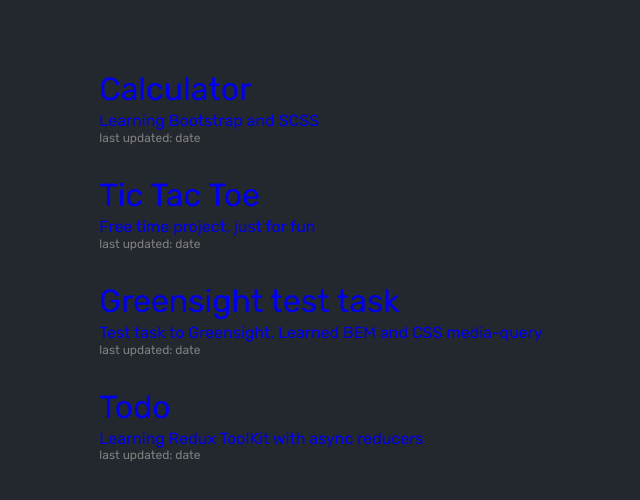
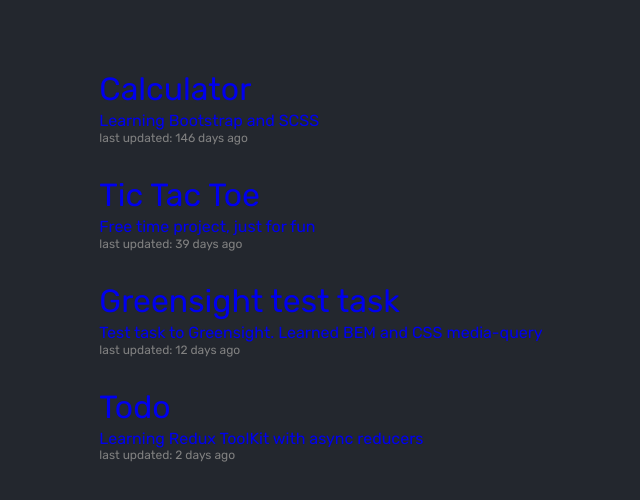
Before and after one commit to Saibaken/saibaken.github.io, a React (Create React App) app: page / in a window 1280 px wide. Shown: the top 500 px of the page, without its empty margins (319-959 px from the left). Built offline with nearby package versions, Linux system fonts and the light colour scheme.

Commit message:
feat: :sparkles: Добавил отсчет с последнего апдейта

```diff
--- a/src/pages/HomePage/HomePage.tsx
+++ b/src/pages/HomePage/HomePage.tsx
@@ -3,32 +3,46 @@
 import './HomePage.css'
 
 export default function HomePage() {
+  const today = new Date();
+  const calculatorUpdateDate = new Date('2022-04-19');
+  const tictactoeUpdateDate = new Date('2022-08-04');
+  const greensightUpdateDate = new Date('2022-08-31');
+  const todoUpdateDate = new Date('2022-09-10');
+  const ms_per_day = 1000 * 60 * 60 * 24;
+
+  const getDaysUntilToday = (date: Date): number => {
+    const utcToday = Date.UTC(today.getFullYear(), today.getMonth(), today.getDate());
+    const utcDate = Date.UTC(date.getFullYear(), date.getMonth(), date.getDate());
+
+    return Math.floor((utcToday - utcDate) / ms_per_day);
+  }
+
   return (
     <div className='hp-container'>
       <div className="navigation">
         <Link className='navigation__link' to='/calculator'>Calculator
           <div className='link__description'>
-            Learning Bootstrap and SCSS<br/>
-            <span className='last-updated'>last updated: date</span>
+            Learning Bootstrap and SCSS<br />
+            <span className='last-updated'>{`last updated: ${getDaysUntilToday(calculatorUpdateDate)} days ago`}</span>
           </div>
         </Link>
         <Link className='navigation__link' to='/tic-tac-toe'>Tic Tac Toe
           <div className="link__description">
-            Free time project, just for fun<br/>
-            <span className='last-updated'>last updated: date</span>
+            Free time project, just for fun<br />
+            <span className='last-updated'>{`last updated: ${getDaysUntilToday(tictactoeUpdateDate)} days ago`}</span>
           </div>
         </Link>
         <Link className='navigation__link' to='/greensight'>Greensight test task
           <div className="link__description">
-            Test task to Greensight. Learned BEM and CSS media-query<br/>
-            <span className='last-updated'>last updated: date</span>
+            Test task to Greensight. Learned BEM and CSS media-query<br />
+            <span className='last-updated'>{`last updated: ${getDaysUntilToday(greensightUpdateDate)} days ago`}</span>
           </div>
         </Link>
         <Link className='navigation__link' to='/todo'>Todo
-        <div className="link__description">
-            Learning Redux ToolKit with async reducers<br/>
-          <div className="last-updated">last updated: date</div>
-        </div>
+          <div className="link__description">
+            Learning Redux ToolKit with async reducers<br />
+            <div className="last-updated">{`last updated: ${getDaysUntilToday(todoUpdateDate)} days ago`}</div>
+          </div>
         </Link>
       </div>
     </div>
```
